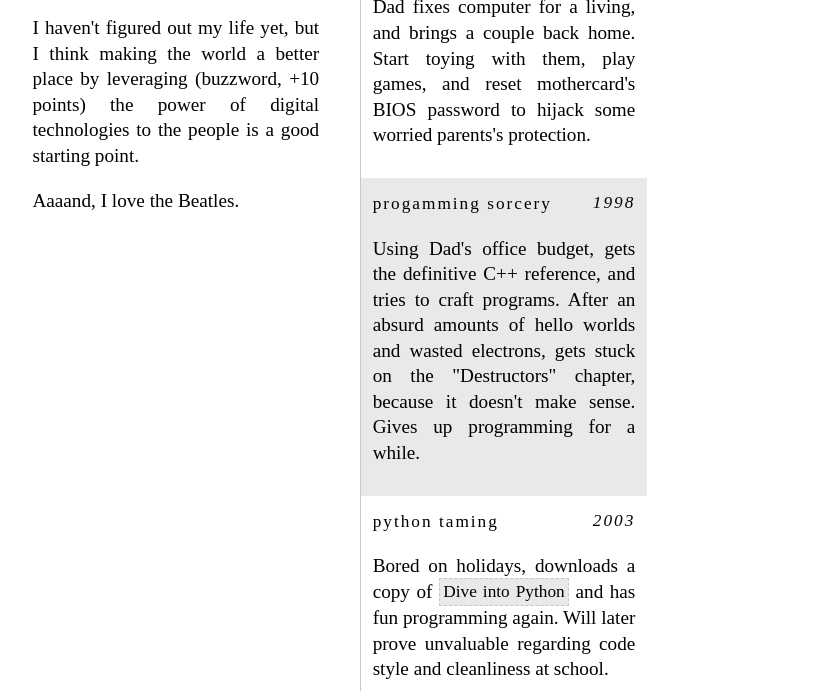
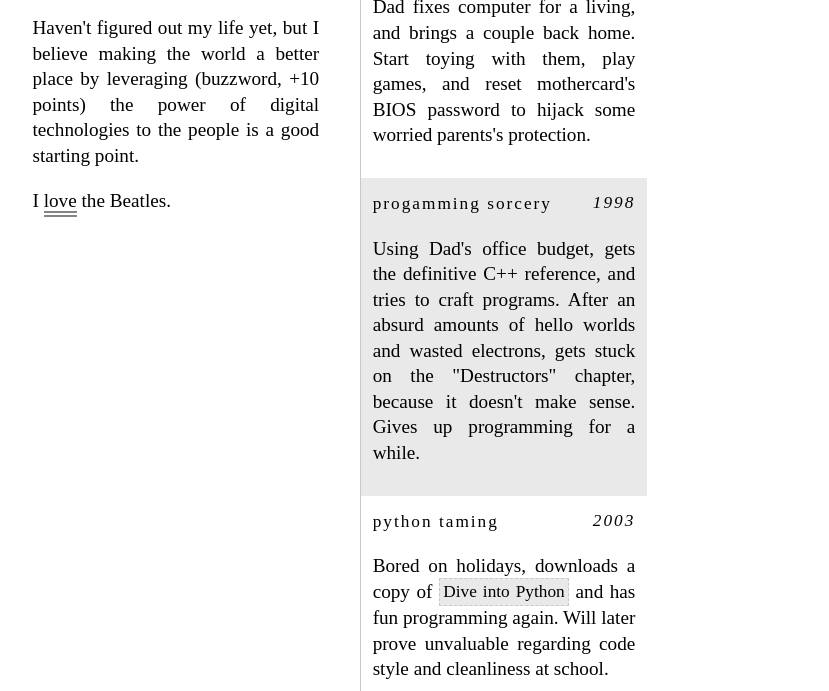
Before and after one commit to freesteph/selfweb, a plain HTML site: page index.html in a window 1280 px wide. Shown: the part 835-1526 px from the top of the page, without its empty margins (116-945 px from the left). Drawn offline with Linux system fonts and the light colour scheme.

Commit message:
wording, shadows

```diff
--- a/css/style.less
+++ b/css/style.less
@@ -63,6 +63,7 @@ header {
 	font-size:350%;
 	text-transform:lowercase;
 	padding:0.3em 0;
+	text-shadow:0px 1px 6px black;
     }
 
     h2 {
@@ -190,6 +191,10 @@ footer p {
     letter-spacing:0.6%;
 }
 
+span#really {
+    border-bottom:6px double rgb(133, 133, 133);
+}
+
 @media screen and (min-width: 500px) {
     #main {
 	padding:6%;
--- a/index.html
+++ b/index.html
@@ -42,11 +42,11 @@
   music that happened in the 60's and 70's, and like to play the same
   favorite tunes over and over on my guitar.</p>
 
-  <p>I haven't figured out my life yet, but I think making the world a
+  <p>Haven't figured out my life yet, but I believe making the world a
   better place by leveraging (buzzword, +10 points) the power of
   digital technologies to the people is a good starting point.</p>
 
-  <p>Aaaand, I love the Beatles.</p>
+  <p>I <span id="really">love</span> the Beatles.</p>
 </section>
 
 <section id="timeline">
```
